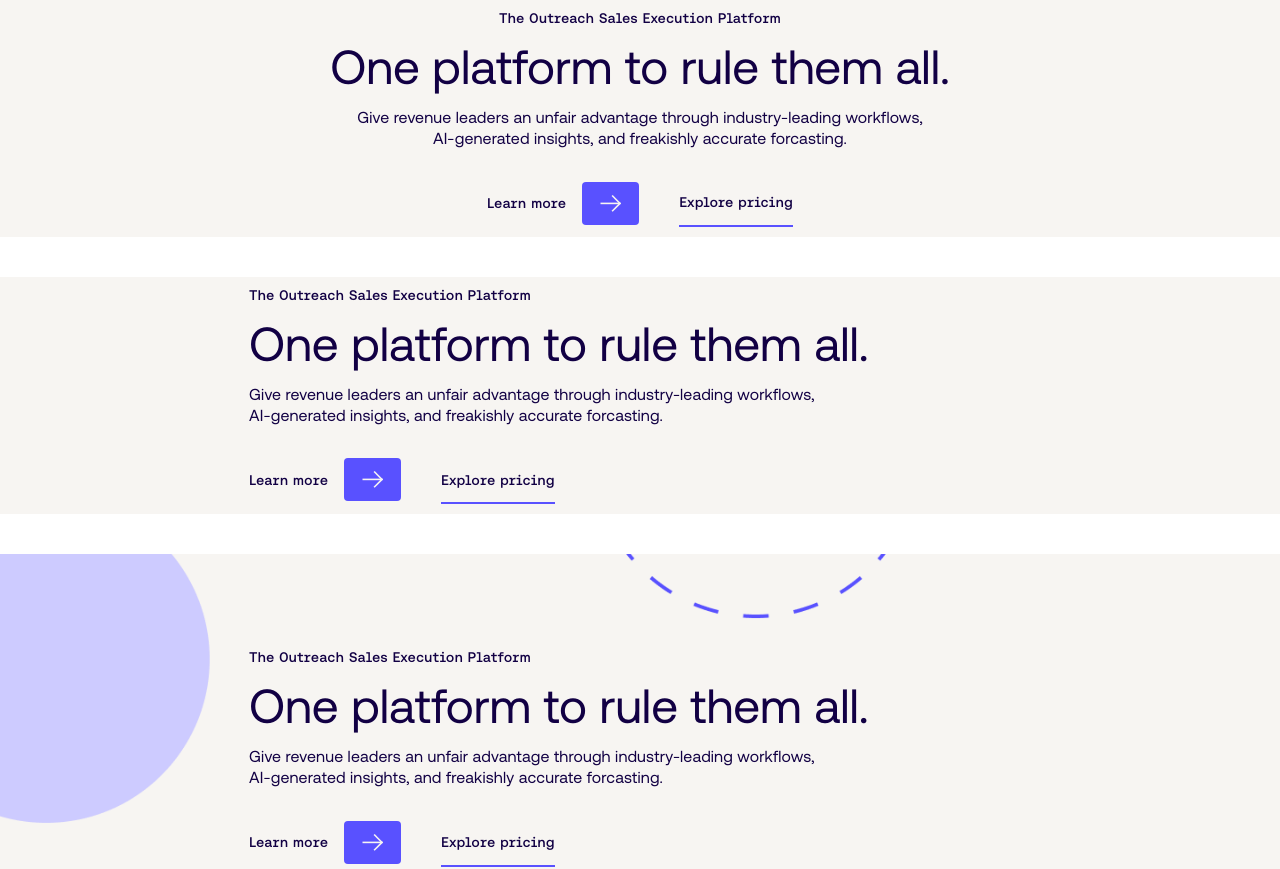
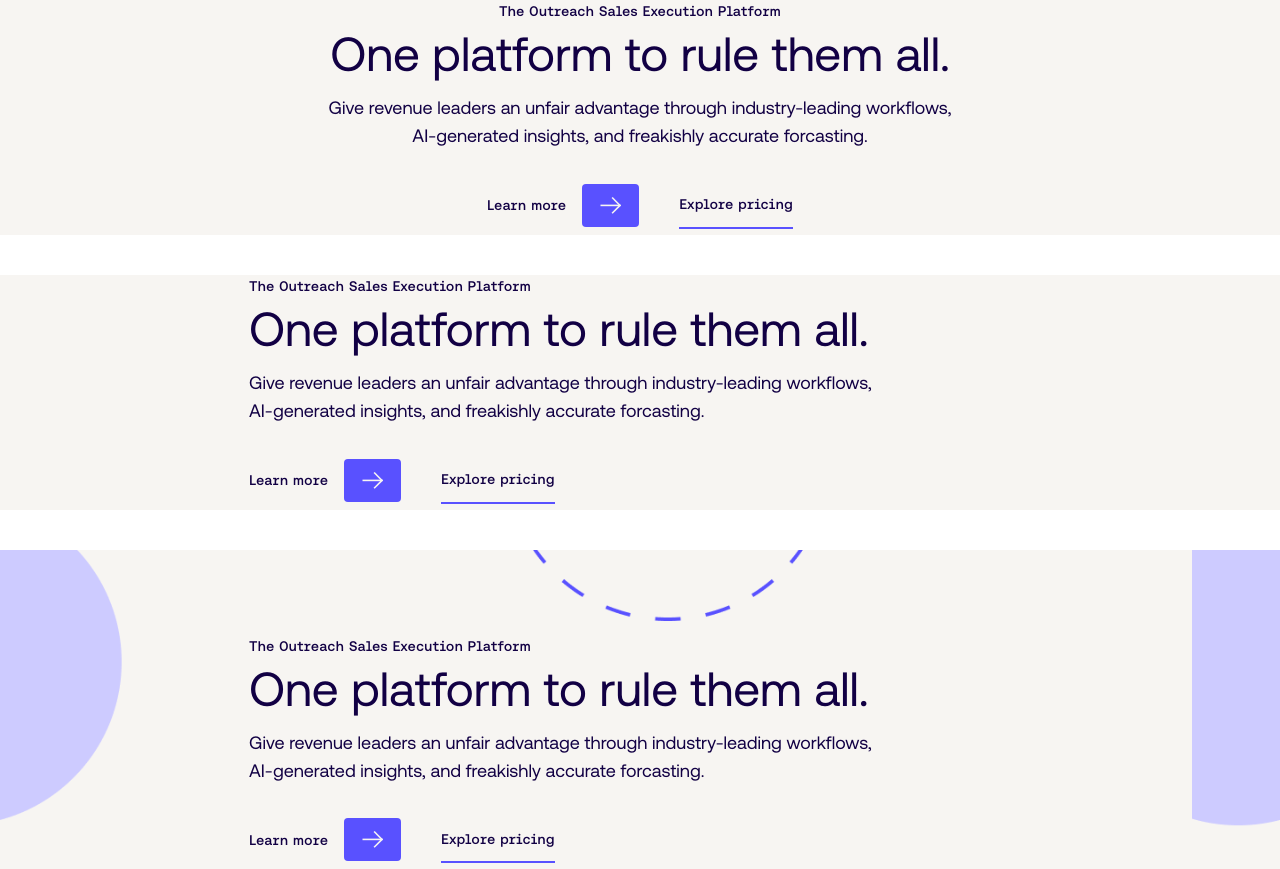
Before and after one commit to ErickRoo/pxpl, a Next.js app: page /components/HeadlineText in a window 1280 px wide. Shown: the top 869 px of the page. Built offline with nearby package versions, Linux system fonts and the light colour scheme.

Commit message:
fix: set correct text for each breakpoint
fix: set spaces on large desktop view

fix: set spaces on tablet view

fix: resize spaces

```diff
--- a/components/blocks/headline_text/headline_text.module.scss
+++ b/components/blocks/headline_text/headline_text.module.scss
@@ -1,45 +1,56 @@
 @import '../../../styles/variables';
 
 .root {
-  // add your styles here
+  > div {
+    padding: 0 2.4rem;
+  }
+
+  @screen md {
+    > div {
+      padding: 0 3.2rem;
+    }
+  }
 }
 
 
 .description {
+  white-space: pre-line;
+  margin-bottom: 3.2rem;
+
+  @screen md {
+    max-width: 58rem;
+  }
+
   @screen lg {
-    max-width: 58rem;
+    max-width: 63rem;
+    font-size: 1.8rem;
+    line-height: 2.8rem;
+    letter-spacing: normal;
   }
 
   @screen xl {
     max-width: 74rem;
+    line-height: 135%;
   }
 }
 
 .descriptionCenter {
   @apply text-center mx-auto;
 
-  @screen sm {
-    margin-bottom: 3.2rem;
-  }
-
   @screen lg {}
 
   @screen xl {
-    margin: 0 25rem;
+    margin: 0 22rem;
   }
 }
 
 .descriptionLeft {
   @apply text-left;
 
-  @screen sm {
-    margin-bottom: 3.2rem;
-  }
-
   @screen lg {}
 
   @screen xl {
-    max-width: 58rem;
+    max-width: 63rem;
   }
 }
 
@@ -49,23 +60,24 @@
 
 .centerText {
   @apply mx-auto text-center text-darkBlue;
+  padding: 0 0 2.1rem;
 
-  @screen sm {
+  h2 {
+    margin: .8rem auto 1.6rem;
+  }
 
-    h2 {
-      margin: .8rem 0 1.6rem;
-    }
+  @screen md {
+    padding: 0 0 0.6rem;
   }
 
   @screen lg {
     h2 {
       margin: 1.6rem 0;
-      font-size: 4.8rem;
-      line-height: 4.8rem;
     }
   }
 
   @screen xl {
+    padding: 0.95rem 0;
     max-width: 108.4rem;
 
     h2 {
@@ -74,33 +86,62 @@
   }
 }
 
-.leftText {
-  @apply mx-auto text-left text-darkBlue;
-  padding: 1rem 0;
+.headline {
+  h2 {
+    max-width: 30rem;
+  }
 
-  @screen sm {
+  @screen md {
+    h2 {
+      max-width: unset;
+    }
+  }
 
-    h2 {
-      margin: .8rem 0 1.6rem;
+  @screen md {
+    span {
+      line-height: 2.2rem;
     }
   }
 
   @screen lg {
-    max-width: 78.2rem;
-
     h2 {
-      margin: 1.6rem 0;
+      margin: 0.8rem 0 1.6rem;
       font-size: 4.8rem;
-      line-height: 4.8rem;
+      line-height: 100%;
     }
   }
 
   @screen xl {
-    max-width: 87.5rem;
-
     h2 {
       margin: 1.6rem 0;
+      font-size: 7.2rem;
     }
+
+    span {
+      line-height: 120%;
+    }
+  }
+}
+
+.leftText {
+  @apply mx-auto text-left text-darkBlue;
+  padding: 0 0 2.1rem;
+
+  h2 {
+    margin: .8rem 0 1.6rem;
+  }
+
+  @screen md {
+    padding: 0 0 0.6rem;
+  }
+
+  @screen lg {
+    max-width: 78.2rem;
+  }
+
+  @screen xl {
+    padding: 0.95rem 0;
+    max-width: 85.7rem;
   }
 }
 
@@ -116,6 +157,16 @@
 
   @screen xl {
     margin-top: 4rem;
+
+    >div:last-child {
+      p {
+        font-size: 1.6rem;
+      }
+    }
+  }
+
+  >section {
+    padding: 1.6rem;
   }
 
   >div:last-child {
@@ -128,41 +179,31 @@
 }
 
 .buttonsContainerCenter {
-  @apply flex flex-wrap justify-center gap-x-[4rem] gap-y-[2.4rem];
-
-  @screen sm {
-    padding: 0 9rem;
-    align-items: center;
-  }
+  @apply flex flex-wrap justify-center items-center gap-x-[4rem] gap-y-[2.4rem];
 }
 
 .buttonsContainerLeft {
-  @apply flex flex-wrap justify-start gap-x-[4rem] gap-y-[2.4rem];
-
-  @screen sm {
-
-    align-items: start;
-  }
+  @apply flex flex-wrap justify-start items-start md:items-center gap-x-[4rem] gap-y-[2.4rem] xl:gap-x-[3.9rem];
 }
 
 .bgImage {
   background-size: cover;
   background-position: center;
-
-  @screen sm {
-    padding: 12.3rem 0 14.6rem 0;
-  }
+  padding: 12.3rem 0 12.5rem 0;
 
   @screen md {
-    padding: 8.6rem 0 9.1rem 0;
+    padding: 8.5rem 0 6.5rem 0;
+    background-position: -26.2rem;
   }
 
   @screen lg {
-    padding: 8.5rem 0 9.0rem 0;
+    padding: 8.5rem 0 7.4rem 0;
+    background-position: -8.8rem 0;
   }
 
   @screen xl {
-    padding: 11.2rem 0 11.45rem 0;
+    padding: 10.25rem 0 10.5rem 0;
+    background-position: -1.3rem 0;
   }
 
 }
--- a/pages/components/HeadlineText.tsx
+++ b/pages/components/HeadlineText.tsx
@@ -1,12 +1,22 @@
 import React, { FC } from 'react'
+
+import getCurrentBreakpoint from 'utils/breakpoints/getCurrentBreakpoint'
+import useWindowSize from 'styles/getBreakpointQuery'
 import HeadlineTextInterface from 'components/blocks/headline_text/headline_text.interface'
 import HeadlineTextBlock from 'components/blocks/headline_text/headline_text'
 
-const placeholderCenterText = {
+const getHeadlinePlaceHolder = ({
+  centered = false, bgLink = false, alternativeA = false, alternativeB = false,
+}) => {
+  let headline = 'One platform to rule them all.'
+  if (alternativeA) headline = 'H3 headline multi line'
+  else if (alternativeB) headline = 'H2 headline single line'
+
+  return {
     type: 'Set_Replicator_BlockHeadlineText',
-  variant: 'centerText',
-  eyebrow: 'The Outreach Sales Execution Platform',
-  headline: 'One platform to rule them all.',
+    variant: centered ? 'centerText' : 'leftText',
+    eyebrow: (alternativeA || alternativeB) ? 'Eyebrow' : 'The Outreach Sales Execution Platform',
+    headline,
     description: `Give revenue leaders an unfair advantage through industry-leading workflows,
       AI-generated insights, and freakishly accurate forcasting.`,
     primaryCta: {
@@ -17,72 +27,62 @@
       ctaText: 'Explore pricing',
       ctaLink: '#',
     },
+    background_image: bgLink ? '/images/headline-text-bg-default.png' : '',
   } as HeadlineTextInterface
+}
+
+const placeholderCenterText = {
+  normal: getHeadlinePlaceHolder({ centered: true, alternativeB: true }),
+  sm: getHeadlinePlaceHolder({ centered: true, alternativeB: true }),
+  md: getHeadlinePlaceHolder({ centered: true }),
+  lg: getHeadlinePlaceHolder({ centered: true }),
+  xl: getHeadlinePlaceHolder({ centered: true, alternativeB: true }),
+  xxl: getHeadlinePlaceHolder({ centered: true, alternativeB: true }),
+}
 
 const placeholderCenterTextBgImage = {
-  type: 'Set_Replicator_BlockHeadlineText',
-  variant: 'centerText',
-  eyebrow: 'The Outreach Sales Execution Platform',
-  headline: 'One platform to rule them all.',
-  description: `Give revenue leaders an unfair advantage through industry-leading workflows,
-    AI-generated insights, and freakishly accurate forcasting.`,
-  primaryCta: {
-    ctaText: 'Learn more',
-    ctaLink: '#',
-  },
-  secondaryCta: {
-    ctaText: 'Explore pricing',
-    ctaLink: '#',
-  },
-  background_image: '/images/headline-text-bg-default.png',
-} as HeadlineTextInterface
+  normal: getHeadlinePlaceHolder({ centered: true, alternativeA: true, bgLink: true }),
+  sm: getHeadlinePlaceHolder({ centered: true, alternativeB: true, bgLink: true }),
+  md: getHeadlinePlaceHolder({ centered: true, bgLink: true }),
+  lg: getHeadlinePlaceHolder({ centered: true, bgLink: true }),
+  xl: getHeadlinePlaceHolder({ centered: true, alternativeB: true, bgLink: true }),
+  xxl: getHeadlinePlaceHolder({ centered: true, alternativeB: true, bgLink: true }),
+}
 
 const placeholderLeftText = {
-  type: 'Set_Replicator_BlockHeadlineText',
-  variant: 'leftText',
-  eyebrow: 'The Outreach Sales Execution Platform',
-  headline: 'One platform to rule them all.',
-  description: `Give revenue leaders an unfair advantage through industry-leading workflows,
-    AI-generated insights, and freakishly accurate forcasting.`,
-  primaryCta: {
-    ctaText: 'Learn more',
-    ctaLink: '#',
-  },
-  secondaryCta: {
-    ctaText: 'Explore pricing',
-    ctaLink: '#',
-  },
-} as HeadlineTextInterface
+  normal: getHeadlinePlaceHolder({ alternativeA: true }),
+  sm: getHeadlinePlaceHolder({ alternativeB: true }),
+  md: getHeadlinePlaceHolder({}),
+  lg: getHeadlinePlaceHolder({}),
+  xl: getHeadlinePlaceHolder({ alternativeB: true }),
+  xxl: getHeadlinePlaceHolder({ alternativeB: true }),
+}
 
 const placeholderLeftTextBgImage = {
-  type: 'Set_Replicator_BlockHeadlineText',
-  variant: 'leftText',
-  eyebrow: 'The Outreach Sales Execution Platform',
-  headline: 'One platform to rule them all.',
-  description: `Give revenue leaders an unfair advantage through industry-leading workflows,
-    AI-generated insights, and freakishly accurate forcasting.`,
-  primaryCta: {
-    ctaText: 'Learn more',
-    ctaLink: '#',
-  },
-  secondaryCta: {
-    ctaText: 'Explore pricing',
-    ctaLink: '#',
-  },
-  background_image: '/images/headline-text-bg-default.png',
-} as HeadlineTextInterface
+  normal: getHeadlinePlaceHolder({ alternativeA: true, bgLink: true }),
+  sm: getHeadlinePlaceHolder({ alternativeB: true, bgLink: true }),
+  md: getHeadlinePlaceHolder({ bgLink: true }),
+  lg: getHeadlinePlaceHolder({ bgLink: true }),
+  xl: getHeadlinePlaceHolder({ alternativeB: true, bgLink: true }),
+  xxl: getHeadlinePlaceHolder({ alternativeB: true, bgLink: true }),
+}
 
-const HeadlineText: FC = () => (
+const HeadlineText: FC = () => {
+  const { width } = useWindowSize()
+  const { position = '' } = getCurrentBreakpoint(width) ?? {}
+
+  return (
     <>
-    <HeadlineTextBlock block={placeholderCenterText} />
+      <HeadlineTextBlock block={placeholderCenterText[position]} />
       <div style={{ padding: '2rem' }} />
-    <HeadlineTextBlock block={placeholderLeftText} />
+      <HeadlineTextBlock block={placeholderLeftText[position]} />
       <div style={{ padding: '2rem' }} />
-    <HeadlineTextBlock block={placeholderLeftTextBgImage} />
+      <HeadlineTextBlock block={placeholderLeftTextBgImage[position]} />
       <div style={{ padding: '2rem' }} />
-    <HeadlineTextBlock block={placeholderCenterTextBgImage} />
+      <HeadlineTextBlock block={placeholderCenterTextBgImage[position]} />
       <div style={{ padding: '2rem' }} />
     </>
   )
+}
 
 export default HeadlineText
```
Lines whose indentation alone changed are shown as unchanged.
